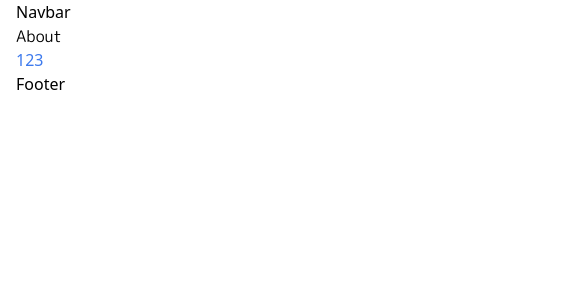
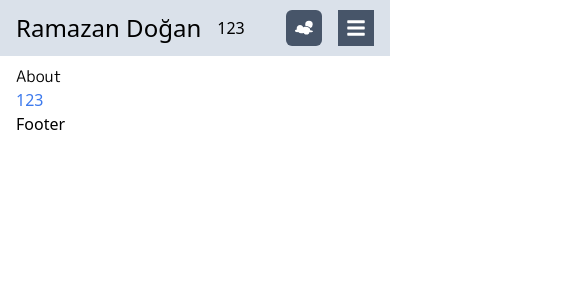
Before and after one commit to ramazandogna/mini-portfolio, a React (Create React App) app: page / in a window 390 px wide. Shown: the top 300 px of the page, 585 px wide, since content can reach past the window. Built offline with nearby package versions, Linux system fonts and the light colour scheme.

Commit message:
Navbar has created and still styling

```diff
--- a/package.json
+++ b/package.json
@@ -8,6 +8,7 @@
     "@testing-library/user-event": "^13.5.0",
     "react": "^18.2.0",
     "react-dom": "^18.2.0",
+    "react-icons": "^4.10.1",
     "react-router-dom": "^6.14.0",
     "react-scripts": "5.0.1",
     "web-vitals": "^2.1.4"
--- a/src/App.js
+++ b/src/App.js
@@ -15,6 +15,7 @@ function App() {
       <div className="main-section">
          <Navbar />
          <div className="container">
+            <div className="wrapper">
                <Routes>
                   <Route
                      path="/"
@@ -30,6 +31,7 @@ function App() {
                   />
                </Routes>
             </div>
+         </div>
          <Footer />
       </div>
    );
--- a/src/assets/styles/global.css
+++ b/src/assets/styles/global.css
@@ -52,8 +52,13 @@ a:hover {
    padding: 0 1rem;
 }
 
-@media screen and (max-width: 768) {
+.wrapper {
+   display: flex;
+   padding-top: 4rem;
+}
+
+@media screen and (max-width: 768px) {
    .container {
-      width: 768px;
+      width: 100%;
    }
 }
--- /dev/null
+++ b/src/assets/styles/navbar.module.css
@@ -0,0 +1,38 @@
+.headerContainer {
+   @apply w-full h-14 bg-opacity-70 fixed z-10 bg-slate-300 flex items-center;
+}
+
+.wrapper {
+   @apply flex justify-between;
+}
+
+.leftSide {
+   @apply flex gap-4 items-center justify-center;
+}
+
+.logo {
+   @apply text-2xl font-medium;
+}
+
+.list {
+   @apply flex;
+}
+
+.rightSide {
+   @apply flex items-center relative gap-4;
+}
+
+.nightMode {
+   @apply bg-slate-600 text-white p-2 rounded-md text-xl cursor-pointer md:hidden;
+}
+.menuIcon {
+   @apply bg-slate-600 text-white p-2 text-xl cursor-pointer md:hidden;
+}
+
+.menuItems {
+   @apply absolute top-full left-0 mt-4 p-4 bg-white border border-gray-300 rounded shadow;
+}
+
+.menuItem {
+   @apply mb-2 hover:bg-slate-200 px-3 py-1;
+}
--- a/src/components/About.jsx
+++ b/src/components/About.jsx
@@ -2,7 +2,7 @@ import React from 'react';
 
 function About() {
    return (
-      <div>
+      <div className="relative mt-4">
          <div className="">
             <h2>About</h2>
             <a href="/">123</a>
--- a/src/components/Navbar.jsx
+++ b/src/components/Navbar.jsx
@@ -1,9 +1,45 @@
-import React from 'react';
+import { FaBars, FaTimes } from 'react-icons/fa';
+import { GiNightSleep, GiSunCloud } from 'react-icons/gi';
+import React, { useState } from 'react';
+
+import styles from '../assets/styles/navbar.module.css';
 
 function Navbar() {
+   const [isMenuOpen, setIsMenuOpen] = useState(false);
+   const [isNightMode, setIsNightMode] = useState(false);
+
    return (
-      <div>
-         <div className="container">Navbar</div>
+      <div className={styles.headerContainer}>
+         <div className="container">
+            <div className={styles.wrapper}>
+               <div className={styles.leftSide}>
+                  <div className={styles.logo}>Ramazan Doğan</div>
+                  <ul className={styles.list}>
+                     <li className={styles.listItems}>1</li>
+                     <li className={styles.listItems}>2</li>
+                     <li className={styles.listItems}>3</li>
+                  </ul>
+               </div>
+               <div className={styles.rightSide}>
+                  <div className={styles.nightMode}>
+                     {isNightMode ? <GiNightSleep /> : <GiSunCloud />}
+                  </div>
+                  <div
+                     className={styles.menuIcon}
+                     onClick={() => setIsMenuOpen(!isMenuOpen)}
+                  >
+                     {isMenuOpen ? <FaTimes /> : <FaBars />}
+                  </div>
+                  {isMenuOpen && (
+                     <ul className={styles.menuItems}>
+                        <li className={styles.menuItem}>Projects</li>
+                        <li className={styles.menuItem}>Resume</li>
+                        <li className={styles.menuItem}>asdas</li>
+                     </ul>
+                  )}
+               </div>
+            </div>
+         </div>
       </div>
    );
 }
```
Also changed, not shown: 1 other file (tests, documents, lock files or other folders). Lines whose indentation alone changed are shown as unchanged.
